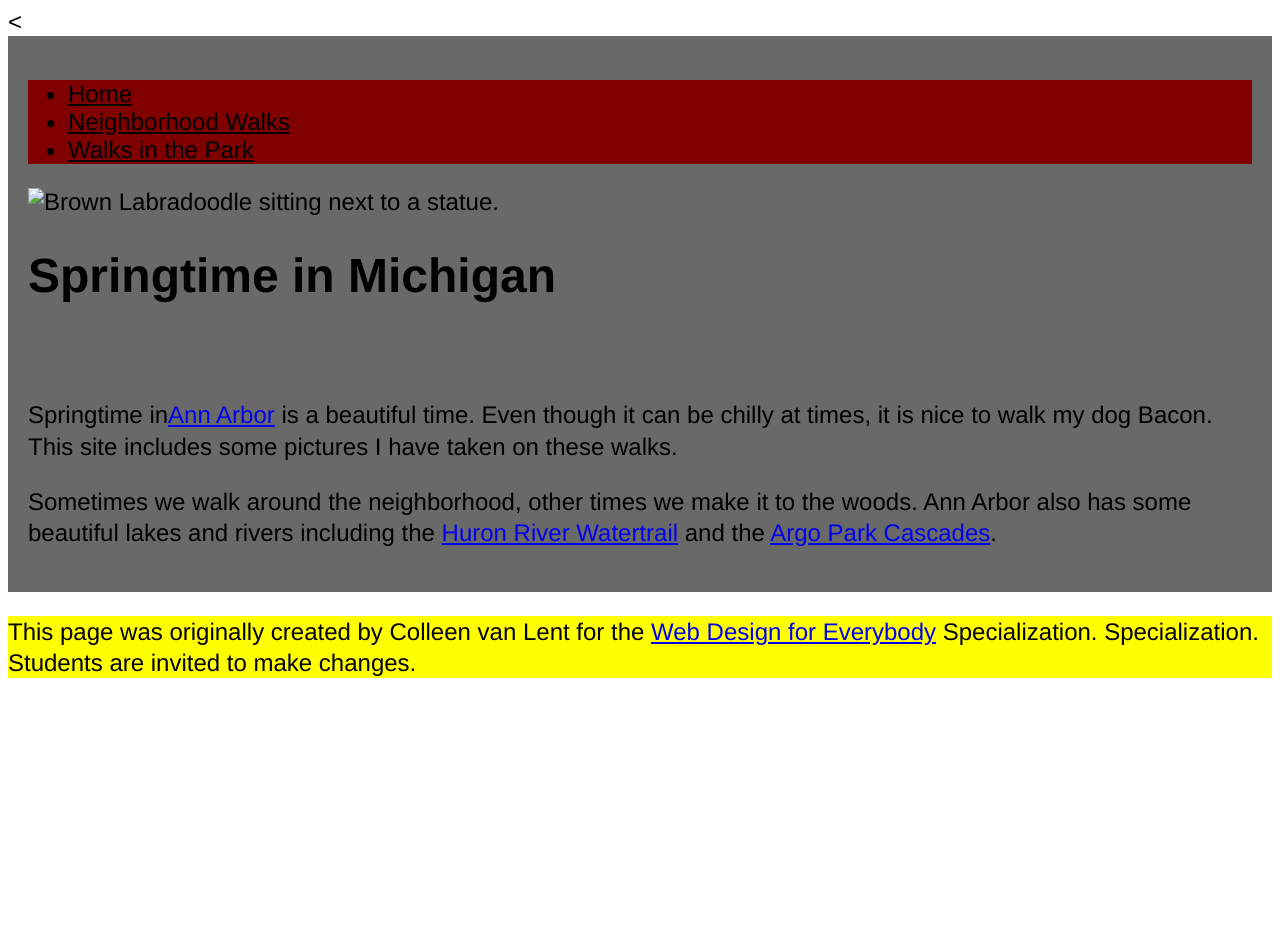
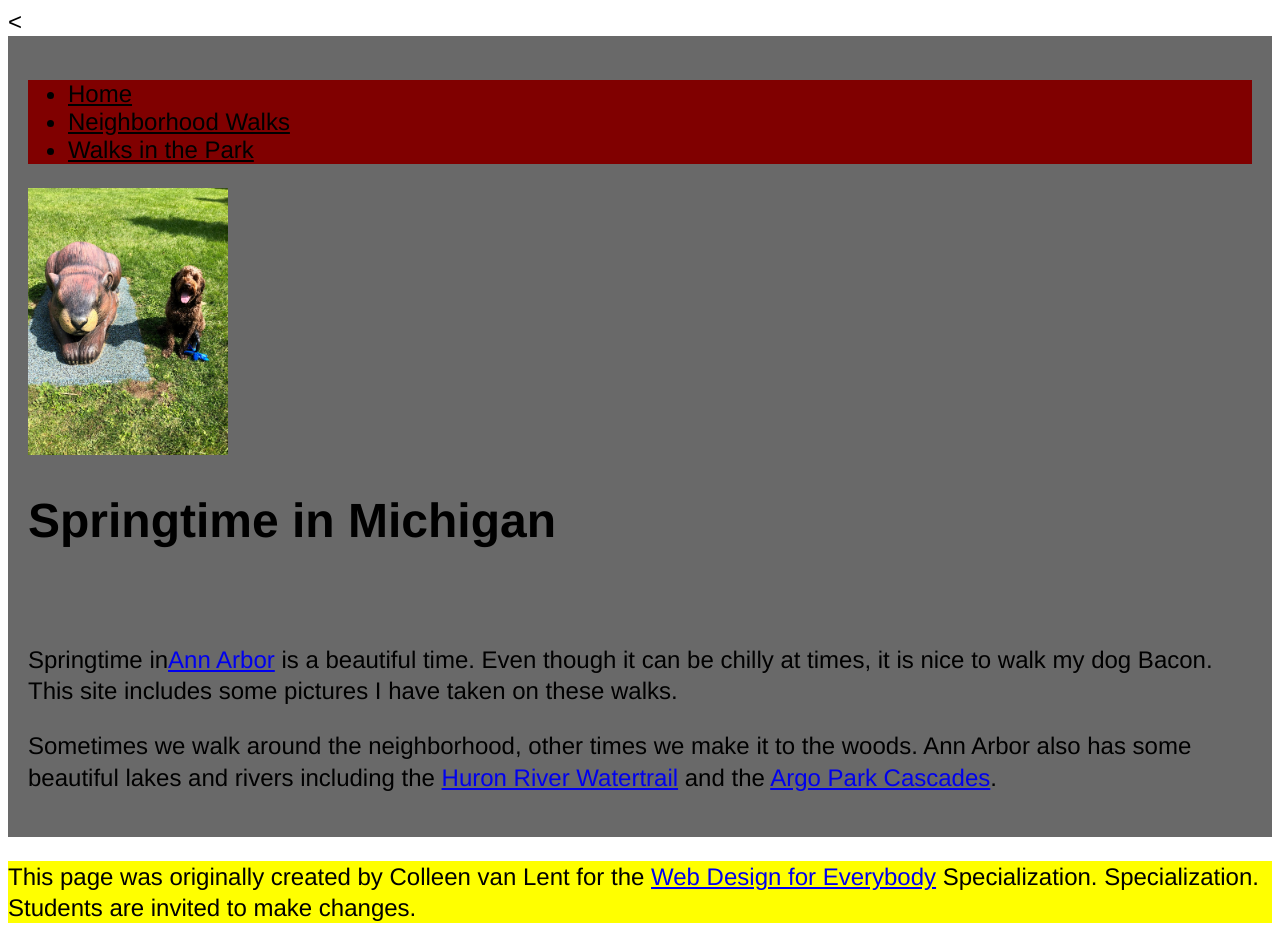
Before and after one commit to Hrithik007-hj/firstcss, a plain HTML site: page index.html in a window 1280 px wide. Before the commit the page ends 800 px from the top, so only its background shows below. Drawn offline with Linux system fonts and the light colour scheme.

Commit message:
Update index.html

```diff
--- a/index.html
+++ b/index.html
@@ -17,7 +17,7 @@
         <li><a href="parks.html">Walks in the Park</a></li>
       </ul>
     </nav>
-    <img src="images/BaconGallupPark.jpg" width="200" alt="Brown Labradoodle sitting next to a statue.">
+    <img src="BaconGallupPark.jpg" width="200" alt="Brown Labradoodle sitting next to a statue.">
     <h1>Springtime in Michigan</h1>
   </header>
   <main>
```
